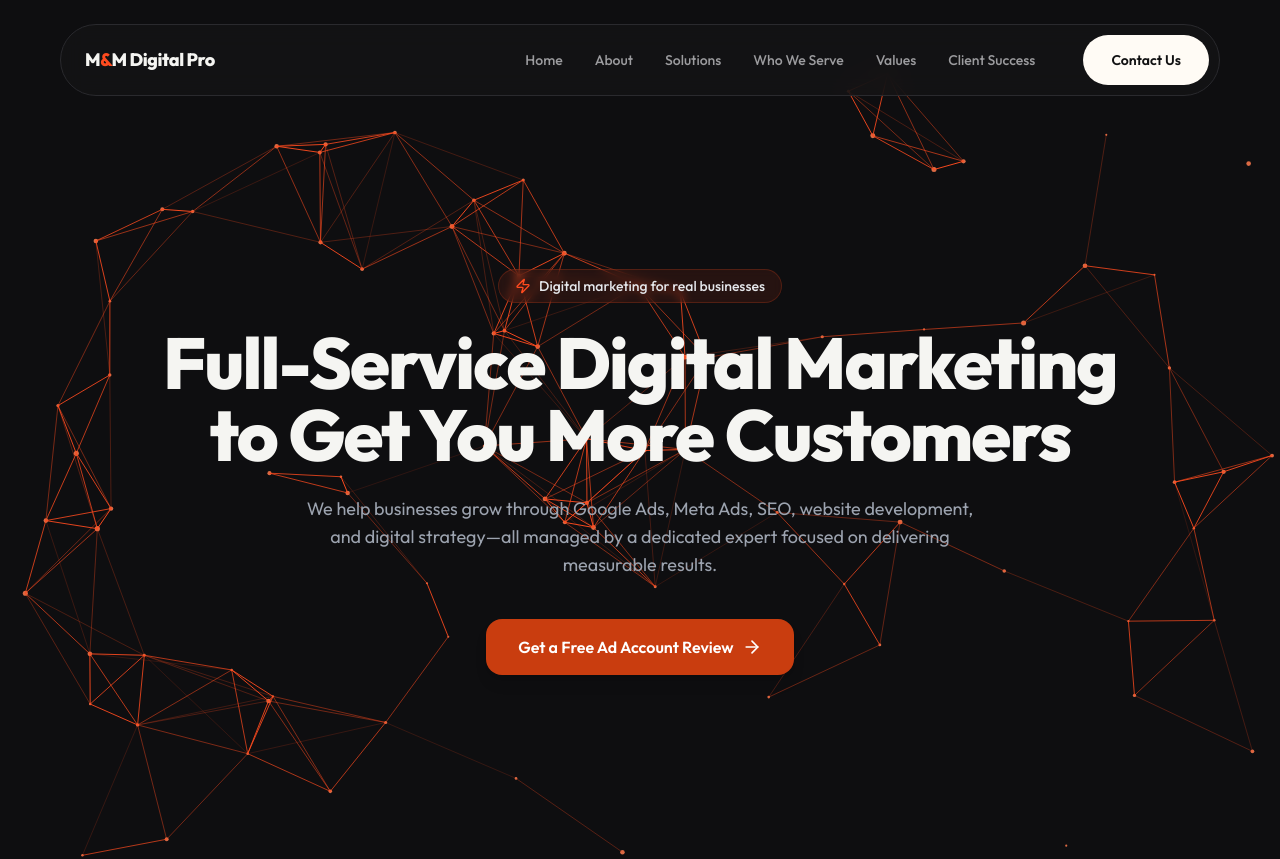
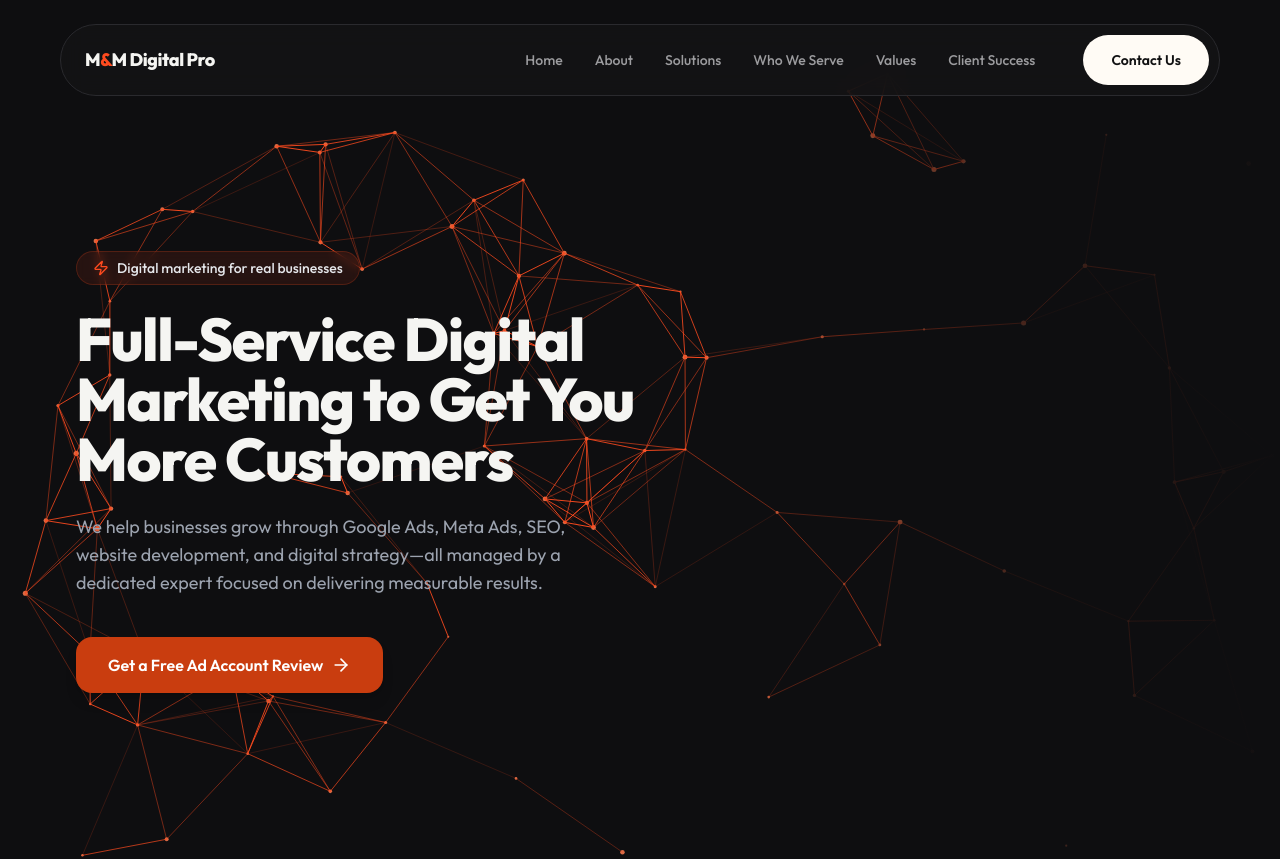
Before and after one commit to smohen985-ux/mm-digital-site, a Next.js app: page /mm-digital-site/ in a window 1280 px wide. Shown: the top 859 px of the page. Built offline with nearby package versions, Linux system fonts and the light colour scheme.

Commit message:
Update aether-flow-hero.tsx

```diff
--- a/src/components/ui/aether-flow-hero.tsx
+++ b/src/components/ui/aether-flow-hero.tsx
@@ -177,16 +177,21 @@ export default function AetherFlowHero() {
   }, []);
 
   return (
-    <div className="relative h-screen w-full flex flex-col items-center justify-center overflow-hidden bg-bg">
-      <canvas ref={canvasRef} className="absolute top-0 left-0 w-full h-full" />
+    <div className="relative min-h-[100dvh] w-full overflow-hidden bg-bg">
+      <canvas ref={canvasRef} className="absolute top-0 left-0 h-full w-full" />
+      <div
+        aria-hidden
+        className="pointer-events-none absolute inset-y-0 right-0 z-[5] hidden w-[45%] bg-gradient-to-l from-bg via-bg/70 to-transparent md:block"
+      />
 
-      <div className="relative z-10 text-center p-6">
+      <div className="container relative z-10 flex min-h-[100dvh] flex-col justify-center py-28">
+        <div className="max-w-xl">
           <motion.div
             custom={0}
             variants={fadeUpVariants}
             initial="hidden"
             animate="visible"
-          className="inline-flex items-center gap-2 px-4 py-1.5 rounded-full bg-accent/10 border border-accent/20 mb-6 backdrop-blur-sm"
+            className="mb-6 inline-flex items-center gap-2 rounded-full border border-accent/20 bg-accent/10 px-4 py-1.5 backdrop-blur-sm"
           >
             <Zap className="h-4 w-4 text-accent" />
             <span className="text-sm font-medium text-gray-200">
@@ -199,11 +204,9 @@ export default function AetherFlowHero() {
             variants={fadeUpVariants}
             initial="hidden"
             animate="visible"
-          className="text-5xl md:text-7xl font-extrabold tracking-tight mb-6 text-ink"
+            className="mb-6 text-left text-5xl font-extrabold leading-[1.04] tracking-tight text-ink md:text-6xl"
           >
-          Full-Service Digital Marketing
-          <br />
-          to Get You More Customers
+            Full-Service Digital Marketing to Get You More Customers
           </motion.h1>
 
           <motion.p
@@ -211,7 +214,7 @@ export default function AetherFlowHero() {
             variants={fadeUpVariants}
             initial="hidden"
             animate="visible"
-          className="max-w-2xl mx-auto text-lg text-gray-400 mb-10"
+            className="mb-10 max-w-lg text-left text-lg text-gray-400"
           >
             We help businesses grow through Google Ads, Meta Ads, SEO, website
             development, and digital strategy—all managed by a dedicated expert
@@ -221,7 +224,7 @@ export default function AetherFlowHero() {
           <motion.div custom={3} variants={fadeUpVariants} initial="hidden" animate="visible">
             <a
               href="#contact"
-            className="px-8 py-4 bg-accentBtn text-white font-semibold rounded-lg shadow-lg hover:opacity-90 transition-opacity duration-300 inline-flex items-center gap-2"
+              className="inline-flex items-center gap-2 rounded-lg bg-accentBtn px-8 py-4 font-semibold text-white shadow-lg transition-opacity duration-300 hover:opacity-90"
             >
               Get a Free Ad Account Review
               <ArrowRight className="h-5 w-5" />
@@ -229,5 +232,6 @@ export default function AetherFlowHero() {
           </motion.div>
         </div>
       </div>
+    </div>
   );
 }
```
Lines whose indentation alone changed are shown as unchanged.
